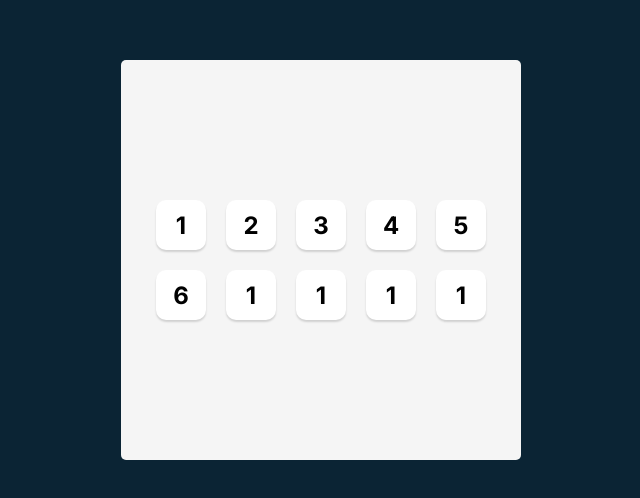
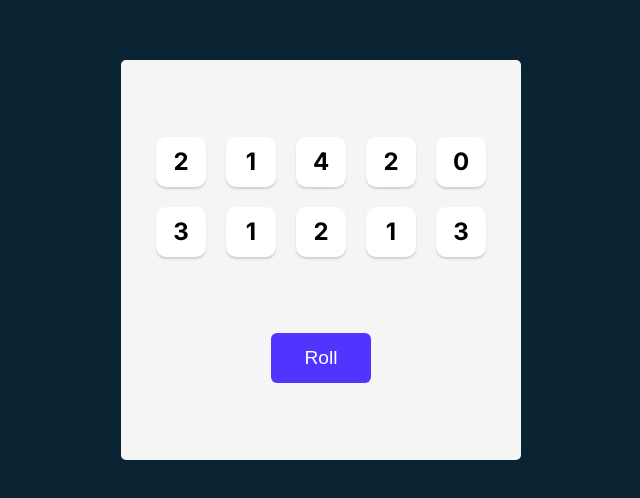
Before and after one commit to matejmilankov/TenziesGame, a React (Vite) app: page / in a window 1280 px wide. Shown: the part 140-638 px from the top of the page, without its empty margins (319-959 px from the left). Built offline with nearby package versions, Linux system fonts and the light colour scheme.

Commit message:
Algorithm for random dice numbers

```diff
--- a/src/App.jsx
+++ b/src/App.jsx
@@ -1,23 +1,37 @@
 import './App.css'
 import { Die } from './components/Die'
+import { useState } from 'react';
 
 function App() {
+
+  const generateAllNewDice = () => {
+    const newDice = [];
+    for(let i = 0; i < 10; i++){
+      newDice[i] = Math.floor(Math.random() * 6);
+    }
+    return newDice;
+  }
+
+  const [dice, setDice] = useState(generateAllNewDice());
+
+  const rollDice = () => {
+    setDice(generateAllNewDice());
+  }
 
   return (
     <>
       <main>
+
         <div className='dice-container'>
-          <Die value={1} />
-          <Die value={2} />
-          <Die value={3} />
-          <Die value={4} />
-          <Die value={5} />
-          <Die value={6} />
-          <Die value={1} />
-          <Die value={1} />
-          <Die value={1} />
-          <Die value={1} />
+          {dice.map(die => <Die value={die} />)}
         </div>
+
+        <button
+          onClick={rollDice}
+          className='roll-dice'>
+          Roll
+          </button>
+
       </main>
     </>
   )
--- a/src/index.css
+++ b/src/index.css
@@ -26,15 +26,15 @@ main {
   height: 100%;
   border-radius: 5px;
   display: flex;
-  justify-content: center;
+  justify-content: space-evenly;
   align-items: center;
+  flex-direction: column;
 }
 
 .dice-container {
-  display: grid;
-  grid-template-columns: repeat(5, 1fr);
-  grid-template-rows: repeat(2, 1fr);
-  gap: 20px;
+    display: grid;
+    grid-template: auto auto / repeat(5, 1fr);
+    gap: 20px;
 }
 
 .dice-container>button {
@@ -49,3 +49,13 @@ main {
   cursor: pointer;
   font-family: Inter, sans-serif;
 }
+
+button.roll-dice {
+    height: 50px;
+    width: 100px;
+    border: none;
+    border-radius: 6px;
+    background-color: #5035FF;
+    color: white;
+    font-size: 1.2rem;
+}
```
